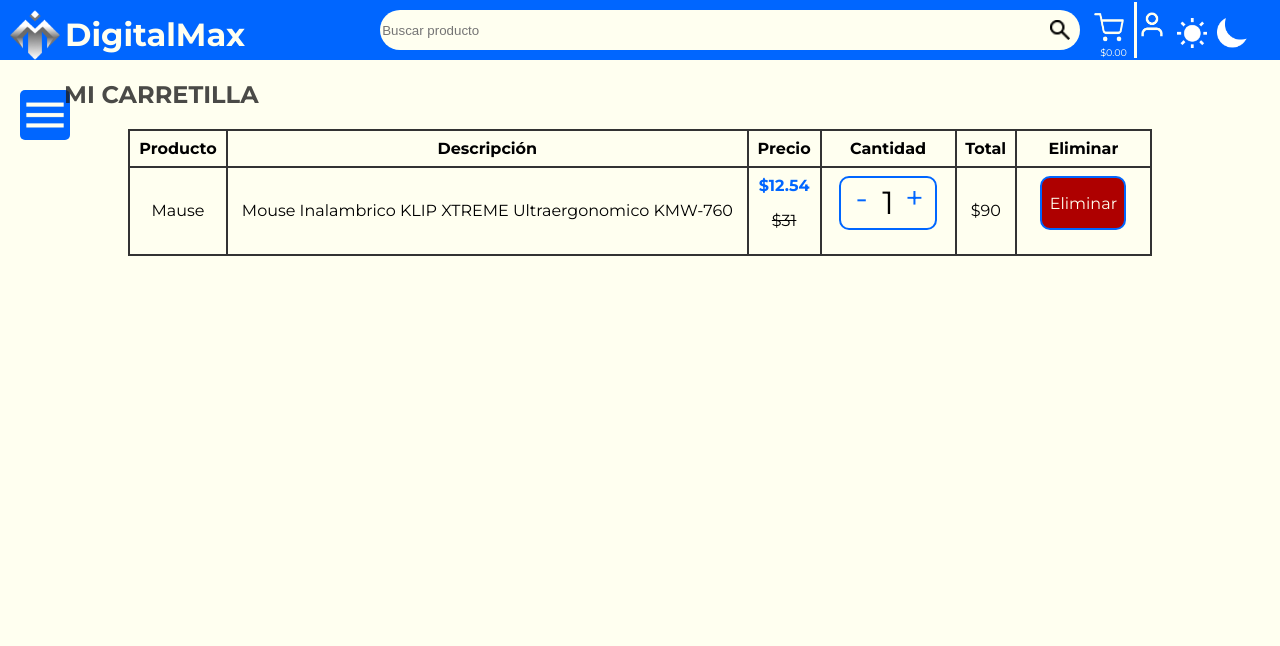
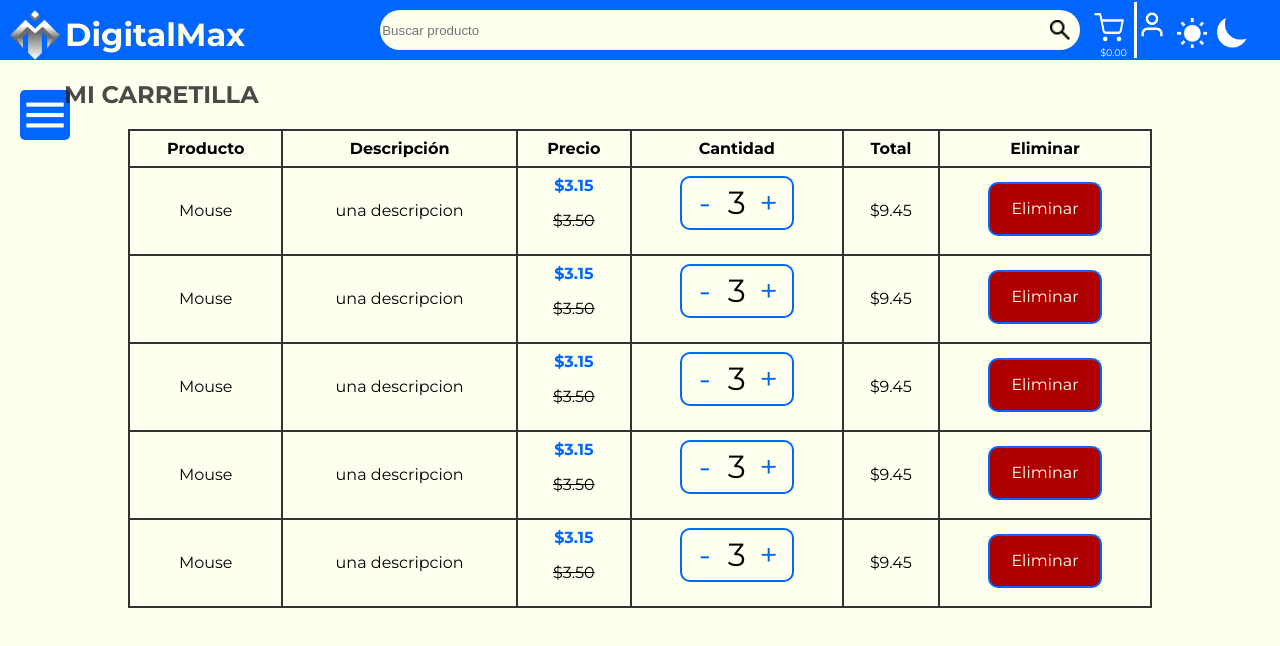
Before and after one commit to marlon-cruz/E-Commerce, a React (Vite) app in the folder digitalmax/: page /app/carretilla in a window 1280 px wide. Shown: the top 646 px of the page. Built offline with nearby package versions, Linux system fonts and the light colour scheme.

Commit message:
Logica fron-end lista

```diff
--- a/digitalmax/src/componentes/ButtonActionProduc/ButtonActionProduc.css
+++ b/digitalmax/src/componentes/ButtonActionProduc/ButtonActionProduc.css
@@ -40,6 +40,9 @@
     max-width: 70%;
     color: #fffff0;
 }
+.CarritoCompraBTN:hover{
+    background: #ff0000;
+}
 @media (width<600px){
     .CarritoCompraBTN{
         max-width: 40px;
--- a/digitalmax/src/componentes/ButtonActionProduc/ButtonActionProduc.jsx
+++ b/digitalmax/src/componentes/ButtonActionProduc/ButtonActionProduc.jsx
@@ -1,10 +1,10 @@
 import './ButtonActionProduc.css'
 
-function ButtonActionProduc(prop){
-    const estado = prop.status
+function ButtonActionProduc({status, text, Click}){
+    const estado = status
     return(
-        <div onClick={prop.Click} className= {  `contentButtonDetalles ${estado}`} >
-            <p>{prop.text}</p>
+        <div onClick={Click} className= {  `contentButtonDetalles ${estado}`} >
+            <p>{text}</p>
         </div>
     );
 }
--- a/digitalmax/src/componentes/ButtonCantProduct/ButtonCantProduct.css
+++ b/digitalmax/src/componentes/ButtonCantProduct/ButtonCantProduct.css
@@ -13,7 +13,7 @@
 }
 .contentButtonDetalles>span{
     color: var(--color-secundary);
-    min-height: 100%;
+    min-height: 50%;
     min-width: 40%;
     cursor: pointer;
     text-align: center;
@@ -30,7 +30,7 @@
 } */
 
 .CarritoCantbtn{
-    max-width: 80%;
+    max-width: 95%;
     max-height: 40%;
 }
 @media (width<600px){
--- a/digitalmax/src/componentes/ButtonCantProduct/ButtonCantProduct.jsx
+++ b/digitalmax/src/componentes/ButtonCantProduct/ButtonCantProduct.jsx
@@ -3,12 +3,13 @@
 import { useState } from 'react';
 
 function ButtonDetallesProduct(prop){
-    const [countProduct, setCountProduct] = useState(1);
-
+    const [countProduct, setCountProduct] = useState(prop.CantInicial == "" || prop.CantInicial == undefined ? 1 : prop.CantInicial );
+    console.log(prop.CantInicial)
     function conteo (signo){
         if(signo === "+"){
             if(countProduct < prop.stock){
             setCountProduct(countProduct + 1)
+
             }
         }else{
             if(countProduct <= 1){
@@ -16,12 +17,16 @@
             }
             setCountProduct(countProduct - 1)
         }
+
+        if(prop.Event != null){
+                prop.Event(countProduct,signo)
+        }
     }
 
     return(
         <div className= {`contentButtonDetalles ${prop.carritoBtnCant}`}>
                 <span onClick={() => {conteo("-")}}>-</span>
-                <div>{countProduct}</div>
+                <div id='productoCantidadSelect'>{countProduct}</div>
                 <span onClick={() => {conteo("+")}}>+</span>
         </div>
     );
--- /dev/null
+++ b/digitalmax/src/componentes/CarritoItem/CarritoItem.jsx
@@ -0,0 +1,39 @@
+
+import ButtonActionProduc from '../../componentes/ButtonActionProduc/ButtonActionProduc'
+
+import ButtonCantProduct from '../../componentes/ButtonCantProduct/ButtonCantProduct';
+
+import { useState } from 'react';
+
+import { calcularPrecioDescuento } from '../ProductoDetallado/ProductoDetallado';
+function CarritoItem(
+    {
+        title,descripcion,precio,stock,descuento,cantidadSelect,eliminarItem
+    }
+){
+    let precioDescuento = calcularPrecioDescuento(parseFloat(precio), parseFloat(descuento))
+    console.log(precioDescuento)
+    const [total, setTotal] = useState(precioDescuento * parseFloat(cantidadSelect))
+
+    const seteoTotal = (cantProduct, signo) =>{
+       if(signo == "+"){
+        setTotal(precioDescuento * (cantProduct +1))
+       }else{
+        setTotal(precioDescuento * (cantProduct -1))
+       }
+
+
+    }
+    return(
+        <tr>
+            <td>{title}</td>
+            <td>{descripcion}</td>
+            <td><span>${parseFloat(precioDescuento).toFixed(2)}</span><p>${parseFloat(precio).toFixed(2)}</p></td>
+            <td className='cellBtn'><ButtonCantProduct CantInicial = {cantidadSelect}  Event = {seteoTotal} carritoBtnCant= {"CarritoCantbtn"} stock = {parseInt(stock)}/></td>
+            <td>${total.toFixed(2)}</td>
+            <td className='cellBtn'><ButtonActionProduc status = {"CarritoCompraBTN"} text = {"Eliminar"} Click={eliminarItem}/></td>
+        </tr>
+    );
+}
+
+export default CarritoItem;
--- a/digitalmax/src/componentes/Header/Header.jsx
+++ b/digitalmax/src/componentes/Header/Header.jsx
@@ -20,7 +20,7 @@
   };
   const navigate = useNavigate();
   const handleAccessRegistro = () => {
-    navigate("");
+    navigate("/crearCuenta");
     setMenu(false);
   };
   const handleAccessLogin = () => {
@@ -28,7 +28,7 @@
     setMenu(false);
   };
   const handleAccessProduct = () => {
-    navigate("/app/productos");
+    navigate("");
     setMenu(false);
   };
    const handleAccessCarrto = () => {
--- a/digitalmax/src/componentes/ProductoDetallado/ProductoDetallado.jsx
+++ b/digitalmax/src/componentes/ProductoDetallado/ProductoDetallado.jsx
@@ -7,7 +7,7 @@
 import ZoomImage from '../ZoomImage/ZoomImage';
 const precioDescuento = 0;
 
-function calcularPrecioDescuento(precio, descuento) {
+export function calcularPrecioDescuento(precio, descuento) {
     return (precio - (precio * descuento) / 100).toFixed(2);
 }
 
--- a/digitalmax/src/layout/LayoutCarritoCompra/LayoutCarritoCompra.css
+++ b/digitalmax/src/layout/LayoutCarritoCompra/LayoutCarritoCompra.css
@@ -1,66 +1,73 @@
-.layoutCarritoCompra{
+.layoutCarritoCompra {
   max-width: 100vw;
   height: auto;
   display: flex;
   flex-direction: column;
   align-items: center;
   justify-content: center;
+  margin-bottom: 5%;
 }
-.layoutCarritoCompra:first-child>h2{
+.layoutCarritoCompra:first-child > h2 {
   align-self: flex-start;
   color: #1d1d1d;
   opacity: 0.8;
   margin-left: 5%;
 }
-.contenedorItemCarrito{
+.contenedorItemCarrito {
   width: 100%;
   height: 50%;
   display: flex;
   flex-direction: column;
   align-items: center;
-    justify-content:center ;
+  justify-content: center;
 }
-.contenedorItemCarrito>table{
+.contenedorItemCarrito > table {
   width: 80%;
   text-align: center;
   border-collapse: collapse;
 }
-.contenedorItemCarrito>table, th, td {
+.contenedorItemCarrito > table,
+th,
+td {
   border: 2px solid #333;
   padding: 8px;
   text-align: center;
   justify-content: center;
   align-items: center;
 }
-.bodyTableCarrito>tr>td{
+.bodyTableCarrito > tr > td {
   justify-content: center;
 }
-.bodyTableCarrito>tr:hover {
+.bodyTableCarrito>tr{
+    border: 2px solid #333;
+}
+.bodyTableCarrito > tr:hover {
   background-color: #c7c6c6;
+
 }
-.bodyTableCarrito>tr>td>span{
+.bodyTableCarrito > tr > td > span {
   color: #0066ff;
   font-weight: bold;
 }
-.bodyTableCarrito>tr>td>p{
+.bodyTableCarrito > tr > td > p {
   text-decoration: line-through;
 }
-.cellBtn{
+.cellBtn {
   display: flex;
   border: none;
   justify-content: center;
   align-items: center;
 }
-@media (width<400px){
-    .contenedorItemCarrito{
+@media (width<400px) {
+  .contenedorItemCarrito {
     align-self: flex-start;
   }
 }
 @media (width<600px) {
-    .layoutCarritoCompra{
+  .layoutCarritoCompra {
     min-width: 100vw;
   }
-    .contenedorItemCarrito{
+  .contenedorItemCarrito {
     max-width: 100vw;
     font-size: 0.5rem;
   }
--- a/digitalmax/src/layout/LayoutCarritoCompra/LayoutCarritoCompra.jsx
+++ b/digitalmax/src/layout/LayoutCarritoCompra/LayoutCarritoCompra.jsx
@@ -1,10 +1,10 @@
 import '../LayoutCarritoCompra/LayoutCarritoCompra.css'
 
-import ButtonActionProduc from '../../componentes/ButtonActionProduc/ButtonActionProduc'
-
-import ButtonCantProduct from '../../componentes/ButtonCantProduct/ButtonCantProduct';
-
+import CarritoItem from '../../componentes/CarritoItem/CarritoItem';
 function LayoutCarritoCompra(){
+    function elimianarItem(){
+        alert("Eliminar Item")
+    }
     return(
         <div className='layoutCarritoCompra'>
             <h2>MI CARRETILLA</h2>
@@ -21,14 +21,12 @@
                     </tr>
                 </thead>
                 <tbody className='bodyTableCarrito'>
-                    <tr>
-                        <td>Mause</td>
-                        <td>Mouse Inalambrico KLIP XTREME Ultraergonomico KMW-760</td>
-                        <td><span>$12.54</span><p>$31</p></td>
-                        <td className='cellBtn'><ButtonCantProduct carritoBtnCant= {"CarritoCantbtn"} stock = {5}/></td>
-                        <td>$90</td>
-                        <td className='cellBtn'><ButtonActionProduc status = {"CarritoCompraBTN"} text = {"Eliminar"}/></td>
-                    </tr>
+                    <CarritoItem title={"Mouse"} descripcion={"una descripcion"} precio = {"3.5"} stock={"10"} descuento = {"10"} cantidadSelect={3} eliminarItem={elimianarItem}/>
+                    <CarritoItem title={"Mouse"} descripcion={"una descripcion"} precio = {"3.5"} stock={"10"} descuento = {"10"} cantidadSelect={3} eliminarItem={elimianarItem}/>
+                    <CarritoItem title={"Mouse"} descripcion={"una descripcion"} precio = {"3.5"} stock={"10"} descuento = {"10"} cantidadSelect={3} eliminarItem={elimianarItem}/>
+                    <CarritoItem title={"Mouse"} descripcion={"una descripcion"} precio = {"3.5"} stock={"10"} descuento = {"10"} cantidadSelect={3} eliminarItem={elimianarItem}/>
+                    <CarritoItem title={"Mouse"} descripcion={"una descripcion"} precio = {"3.5"} stock={"10"} descuento = {"10"} cantidadSelect={3} eliminarItem={elimianarItem}/>
+
                 </tbody>
                </table>
             </div>
--- a/digitalmax/src/layout/LoginLayout/LoginLayout.css
+++ b/digitalmax/src/layout/LoginLayout/LoginLayout.css
@@ -1,5 +1,6 @@
 .contenedorPadreLogin{
     width: 100vw;
+
     display: flex;
     justify-content: center;
     align-items: center;
@@ -8,7 +9,8 @@
 }
 
 .contenedorPadreLogin>.LoginContent{
-    max-width: 700px;
+    max-width: 1200px;
+    min-width: 80vw;
     width: 30%;
     margin-top: 20px;
     border: 2px solid #0066ff;
--- a/digitalmax/src/layout/ProductosLayout/Productos.jsx
+++ b/digitalmax/src/layout/ProductosLayout/Productos.jsx
@@ -30,13 +30,13 @@
       setLoading(true);
       // Usamos fetchAllProducts para obtener todos los productos
       const fetchedProducts = await obtenerProductos();
-      console.log("Fetched products:", fetchedProducts);
+      //console.log("Fetched products:", fetchedProducts);
       setProducts(fetchedProducts);
     } catch (error) {
       console.error("Error fetching products:", error);
     } finally {
       setLoading(false);
-      console.log("Se cargaron los productos correctamente.");
+     // console.log("Se cargaron los productos correctamente.");
     }
   };
   fetchProducts();
```
Also changed, not shown: digitalmax/src/componentes/CarritoItem/CarritoItem.css (added), 1 other file (tests, documents, lock files or other folders). Lines whose indentation alone changed are shown as unchanged.
